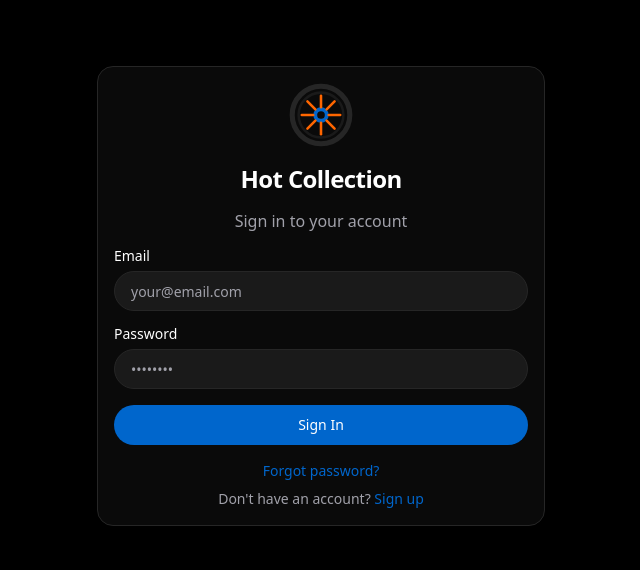
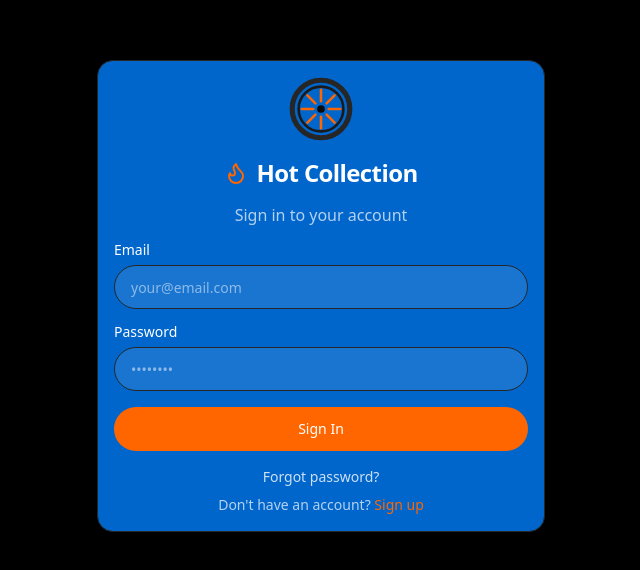
Before and after one commit to TomasSerra/Car-Collection, a React (Vite) app: page /login in a window 1280 px wide. Shown: the part 104-674 px from the top of the page, without its empty margins (319-959 px from the left). Built offline with nearby package versions, Linux system fonts and the light colour scheme; no server answers.

Commit message:
UI changes

```diff
--- a/src/components/ui/button.tsx
+++ b/src/components/ui/button.tsx
@@ -15,10 +15,10 @@ const buttonVariants = cva(
         link: "text-hw-blue underline-offset-4 hover:underline",
       },
       size: {
-        default: "h-10 px-4 py-2",
-        sm: "h-9 px-3",
-        lg: "h-11 px-8",
-        icon: "h-10 w-10",
+        default: "h-[44px] px-4 py-2",
+        sm: "h-[44px] px-3",
+        lg: "h-[44px] px-8",
+        icon: "h-[44px] w-[44px]",
       },
     },
     defaultVariants: {
--- a/src/components/ui/input.tsx
+++ b/src/components/ui/input.tsx
@@ -7,7 +7,7 @@ const Input = React.forwardRef<HTMLInputElement, React.ComponentProps<"input">>(
       <input
         type={type}
         className={cn(
-          "flex h-10 w-full rounded-full border border-border bg-input px-4 py-2 text-sm text-foreground placeholder:text-muted-foreground focus-visible:outline-none focus-visible:ring-2 focus-visible:ring-ring disabled:cursor-not-allowed disabled:opacity-50",
+          "flex h-[44px] w-full rounded-full border border-border bg-input px-4 py-2 text-sm text-foreground placeholder:text-muted-foreground focus-visible:outline-none focus-visible:ring-2 focus-visible:ring-ring disabled:cursor-not-allowed disabled:opacity-50",
           className
         )}
         ref={ref}
--- a/src/pages/HomePage.tsx
+++ b/src/pages/HomePage.tsx
@@ -1,4 +1,4 @@
-import { useState, useEffect, useMemo, useCallback, useRef } from 'react'
+import { useState, useEffect, useMemo, useCallback, useRef, useLayoutEffect } from 'react'
 import { useNavigate, useParams } from 'react-router-dom'
 import { Filter, LogIn, Share2, UserPlus, Flame, ChevronsDownUp, ChevronsUpDown } from 'lucide-react'
 import { useAuth } from '@/contexts/AuthContext'
@@ -24,6 +24,9 @@ export function HomePage({ publicMode = false }: HomePageProps) {
   const [shareToast, setShareToast] = useState(false)
   const [allCollapsed, setAllCollapsed] = useState(false)
   const [toggleKey, setToggleKey] = useState(0)
+  const [headerVisible, setHeaderVisible] = useState(true)
+  const lastScrollY = useRef(0)
+  const headerRef = useRef<HTMLElement>(null)
   const loadMoreRef = useRef<HTMLDivElement>(null)
 
   // Use public userId if in public mode, otherwise use logged in user
@@ -88,6 +91,27 @@ export function HomePage({ publicMode = false }: HomePageProps) {
     return () => observer.disconnect()
   }, [handleObserver])
 
+  // Header hide/show on scroll
+  useLayoutEffect(() => {
+    const handleScroll = () => {
+      const currentScrollY = window.scrollY
+      const scrollDelta = currentScrollY - lastScrollY.current
+
+      if (scrollDelta > 10 && currentScrollY > 100) {
+        // Scrolling down
+        setHeaderVisible(false)
+      } else if (scrollDelta < -10) {
+        // Scrolling up
+        setHeaderVisible(true)
+      }
+
+      lastScrollY.current = currentScrollY
+    }
+
+    window.addEventListener('scroll', handleScroll, { passive: true })
+    return () => window.removeEventListener('scroll', handleScroll)
+  }, [])
+
   const handleLogout = async () => {
     await logout()
     navigate('/login')
@@ -145,7 +169,12 @@ export function HomePage({ publicMode = false }: HomePageProps) {
   return (
     <div className="min-h-screen bg-background pb-safe">
       {/* Header */}
-      <header className="sticky top-0 z-20 bg-hw-blue border-b border-hw-blue">
+      <header
+        ref={headerRef}
+        className={`sticky top-0 z-20 bg-hw-blue border-b border-hw-blue transition-transform duration-300 ${
+          headerVisible ? 'translate-y-0' : '-translate-y-full'
+        }`}
+      >
         <div className="flex items-center justify-between p-4">
           <div className="flex items-center gap-3">
             {!publicMode && (
--- a/src/pages/auth/LoginPage.tsx
+++ b/src/pages/auth/LoginPage.tsx
@@ -1,5 +1,6 @@
 import { useState } from 'react'
 import { Link, useNavigate } from 'react-router-dom'
+import { Flame } from 'lucide-react'
 import { useAuth } from '@/contexts/AuthContext'
 import { Button } from '@/components/ui/button'
 import { Input } from '@/components/ui/input'
@@ -32,24 +33,27 @@ export function LoginPage() {
 
   return (
     <div className="min-h-screen flex items-center justify-center p-4 bg-background">
-      <Card className="w-full max-w-md">
+      <Card className="w-full max-w-md bg-hw-blue border-hw-blue">
         <CardHeader className="text-center">
           <div className="flex justify-center mb-4">
             <img src="/wheel-icon.svg" alt="Hot Collection" className="w-16 h-16" />
           </div>
-          <CardTitle className="text-2xl">Hot Collection</CardTitle>
-          <p className="text-muted-foreground mt-2">Sign in to your account</p>
+          <CardTitle className="text-2xl flex items-center justify-center gap-2 text-white">
+            <Flame className="w-6 h-6 text-hw-orange" />
+            Hot Collection
+          </CardTitle>
+          <p className="text-white/70 mt-2">Sign in to your account</p>
         </CardHeader>
         <CardContent>
           <form onSubmit={handleSubmit} className="space-y-4">
             {error && (
-              <div className="p-3 rounded-lg bg-destructive/10 text-destructive text-sm">
+              <div className="p-3 rounded-lg bg-red-500/20 text-white text-sm">
                 {error}
               </div>
             )}
 
             <div className="space-y-2">
-              <Label htmlFor="email">Email</Label>
+              <Label htmlFor="email" className="text-white">Email</Label>
               <Input
                 id="email"
                 type="email"
@@ -58,11 +62,12 @@ export function LoginPage() {
                 placeholder="your@email.com"
                 required
                 autoComplete="email"
+                className="bg-white/10 border-white/20 text-white placeholder:text-white/50"
               />
             </div>
 
             <div className="space-y-2">
-              <Label htmlFor="password">Password</Label>
+              <Label htmlFor="password" className="text-white">Password</Label>
               <Input
                 id="password"
                 type="password"
@@ -71,23 +76,24 @@ export function LoginPage() {
                 placeholder="••••••••"
                 required
                 autoComplete="current-password"
+                className="bg-white/10 border-white/20 text-white placeholder:text-white/50"
               />
             </div>
 
-            <Button type="submit" className="w-full" disabled={loading}>
+            <Button type="submit" className="w-full bg-hw-orange hover:bg-hw-orange/90" disabled={loading}>
               {loading ? <WheelLoader size={20} /> : 'Sign In'}
             </Button>
 
             <div className="text-center space-y-2">
               <Link
                 to="/forgot-password"
-                className="text-sm text-hw-blue hover:underline block"
+                className="text-sm text-white/80 hover:text-white hover:underline block"
               >
                 Forgot password?
               </Link>
-              <p className="text-sm text-muted-foreground">
+              <p className="text-sm text-white/70">
                 Don't have an account?{' '}
-                <Link to="/register" className="text-hw-blue hover:underline">
+                <Link to="/register" className="text-hw-orange hover:underline">
                   Sign up
                 </Link>
               </p>
```
